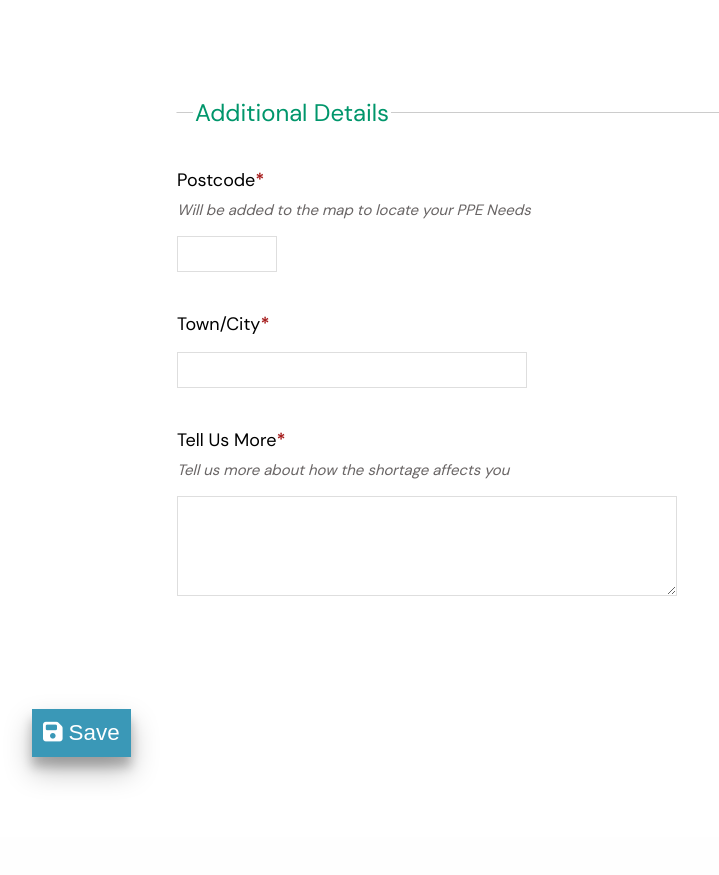
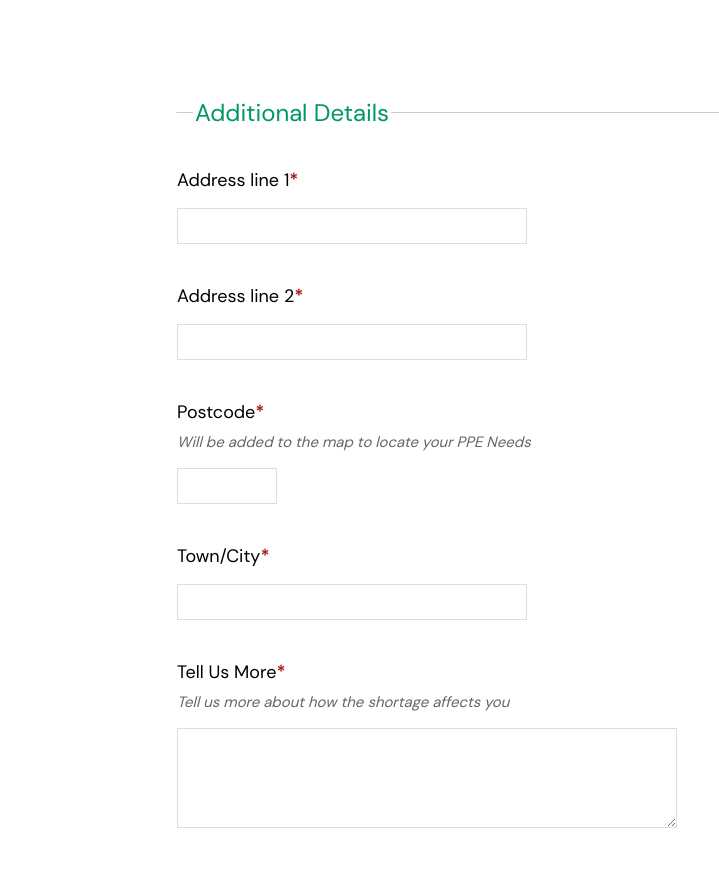
Before and after one commit to WeAreBeep/FrontlineUkraine, an ASP.NET Core app: page /request-ppe in a window 1280 px wide. Shown: the part 3127-4002 px from the top of the page, without its empty margins (0-719 px from the left). Before the commit the page ends 3909 px from the top, so only its background shows below. Run offline with ASP.NET Core 8, Linux system fonts and the light colour scheme; style sheets or scripts are compiled from the project's sources; some libraries are stand-ins or nearby versions.

Commit message:
Web: Implement Posttag address autocomplete in UI

```diff
--- a/Web/Views/Shared/EditorTemplates/NeedsViewModel.cshtml
+++ b/Web/Views/Shared/EditorTemplates/NeedsViewModel.cshtml
@@ -118,8 +118,25 @@
 <fieldset id="needs_additional">
     <legend>Additional Details</legend>
     <div>
+        @Html.LabelsFor(m => m.AddressLineOne)
+        @Html.TextBoxFor(m => m.AddressLineOne)
+        @Html.HtmlValidationMessageFor(m => m.AddressLineOne)
+    </div>
+        @Html.LabelsFor(m => m.AddressLineTwo)
+        @Html.TextBoxFor(m => m.AddressLineTwo)
+        @Html.HtmlValidationMessageFor(m => m.AddressLineTwo)
+    </div>
+    <div>
         @Html.LabelsFor(m => m.Postcode)
-        @Html.TextBoxFor(m => m.Postcode, new { @class = "small"})
+        @Html.TextBoxFor(
+            m => m.Postcode,
+            new
+            {
+                @class = "small",
+                data_posttag = "true",
+                data_address_line_one = nameof(NeedsViewModel.AddressLineOne),
+                data_address_line_two = nameof(NeedsViewModel.AddressLineTwo),
+            })
         @Html.HtmlValidationMessageFor(m => m.Postcode)
     </div>
     <div>
--- a/Web/Views/Shared/_PosttagAutoCompleteScripts.cshtml
+++ b/Web/Views/Shared/_PosttagAutoCompleteScripts.cshtml
@@ -11,3 +11,23 @@
     </script>
     <link href="https://ajax.aspnetcdn.com/ajax/jquery.ui/1.12.1/themes/black-tie/jquery-ui.css" type="stylesheet" />
 </environment>
+
+
+<script>
+    $(document).ready(function() {
+        $("input[data-posttag]").each(function (idx, el) {
+            $(el).autocomplete({
+                source: "/posttag-autocomplete",
+                select: function( event, ui ) {
+                    const { item } = ui;
+                    if (el.dataset["addressLineOne"] && $("#" + el.dataset["addressLineOne"]).length) {
+                        $("#" + el.dataset["addressLineOne"]).val(item.addressLineOne);
+                    }
+                    if (el.dataset["addressLineTwo"] && $("#" + el.dataset["addressLineTwo"]).length) {
+                        $("#" + el.dataset["addressLineTwo"]).val(item.addressLineTwo);
+                    }
+                },
+            })
+        })
+    })
+</script>
--- /dev/null
+++ b/Web/wwwroot/styles/posttag-autocomplete.less
@@ -0,0 +1,54 @@
+@import "./variables.less";
+
+.ui-autocomplete {
+    position: absolute;
+    top: 100%;
+    left: 0;
+    display: none;
+    float: left;
+    min-width: 200px;
+    padding: 5px 0;
+    margin: 2px 0 0;
+    list-style: none;
+    font-size: 1.2rem;
+    text-align: left;
+    background-color: @color_white;
+    border: 1px solid rgba(0, 0, 0, 0.15);
+    border-radius: 4px;
+    -webkit-box-shadow: 0 6px 12px rgba(0, 0, 0, 0.175);
+    box-shadow: 0 6px 12px rgba(0, 0, 0, 0.175);
+    background-clip: padding-box;
+    max-height: 20rem;
+    overflow-y: scroll;
+  }
+
+  .ui-autocomplete > li > div {
+    display: block;
+    padding: 5px 20px;
+    clear: both;
+    font-weight: normal;
+    font-size: 1.2rem;
+    color: @color_font_dark;
+    white-space: nowrap;
+
+  }
+
+  .ui-state-hover,
+  .ui-state-active,
+  .ui-state-focus {
+    text-decoration: none;
+    color: @color_font_dark;
+    background-color: #f5f5f5;
+    cursor: pointer;
+  }
+
+  .ui-helper-hidden-accessible {
+    border: 0;
+    clip: rect(0 0 0 0);
+    height: 1px;
+    margin: -1px;
+    overflow: hidden;
+    padding: 0;
+    position: absolute;
+    width: 1px;
+  }
--- a/Web/wwwroot/styles/style.less
+++ b/Web/wwwroot/styles/style.less
@@ -3,6 +3,7 @@
 @import "./leaflet.less";
 @import "./validation.less";
 @import "./number-picker.less";
+@import "./posttag-autocomplete.less";
 
 /* RESET */
 html {
```
Also changed, not shown: Web/Models/NeedsViewModel.cs (+7 -0 lines).
